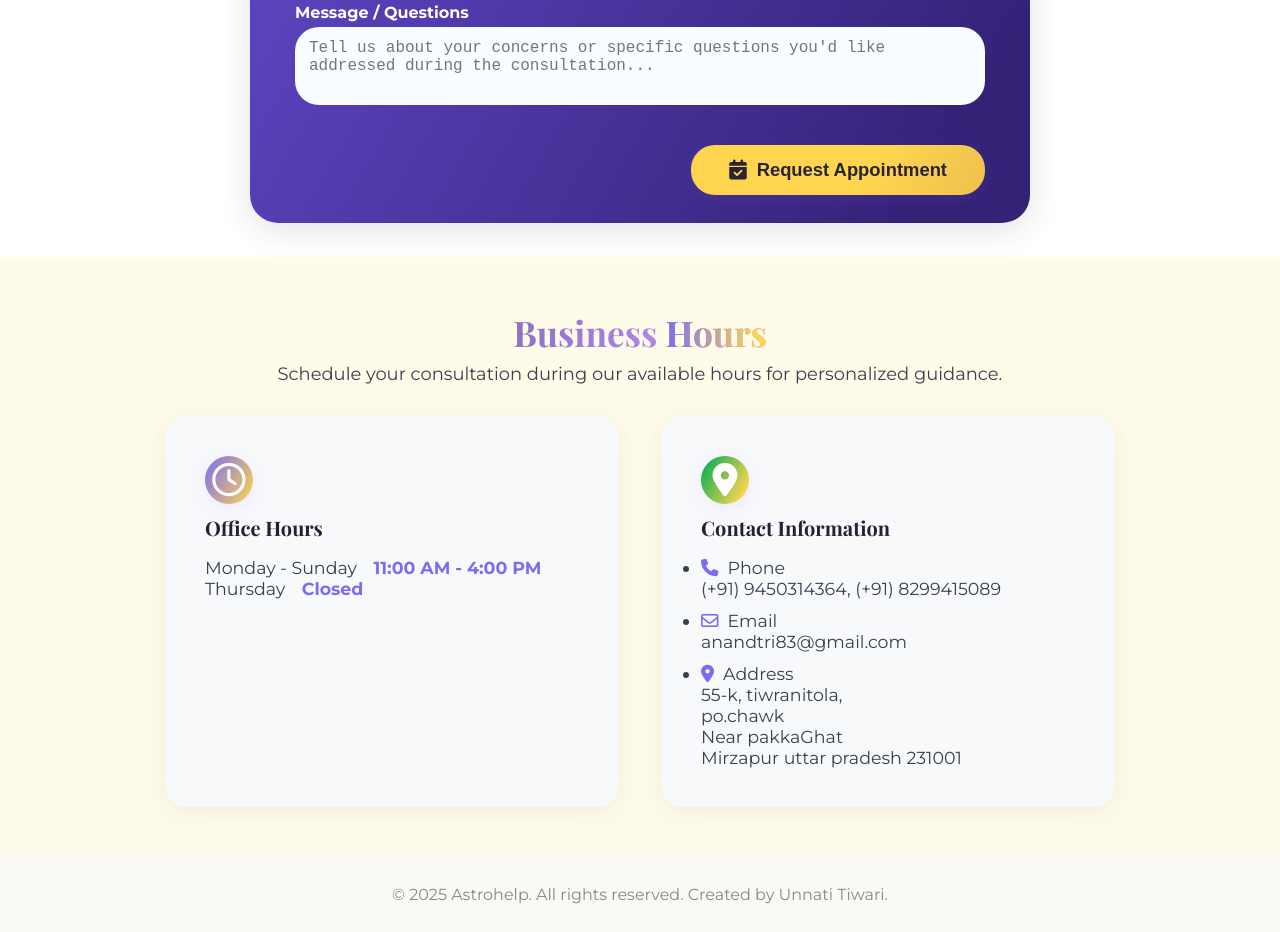
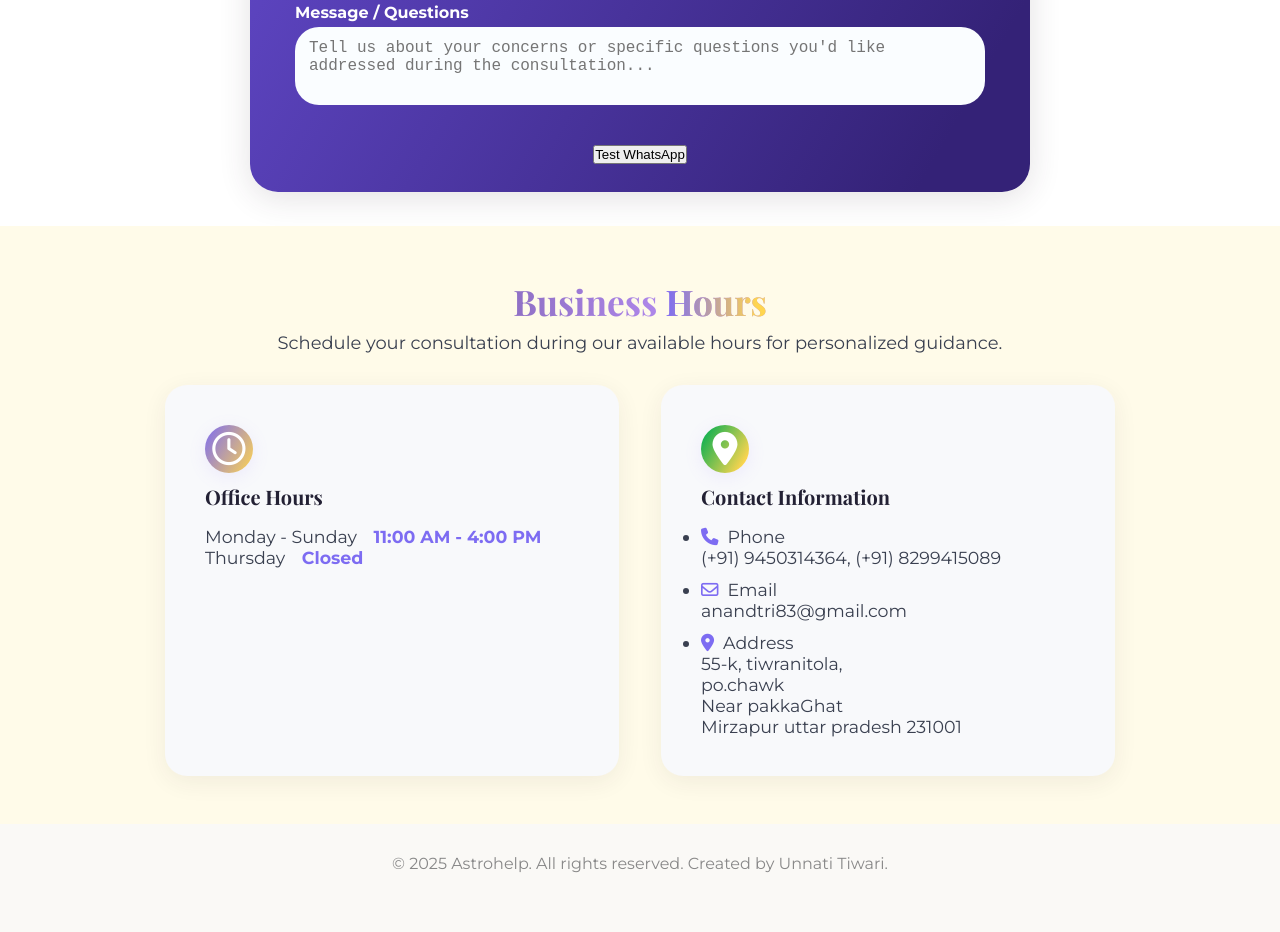
Before and after one commit to unnatit08/astrohelp, a plain HTML site: page index.html in a window 1280 px wide. Shown: the part 2914-3846 px from the top of the page. After the commit the page ends 3815 px from the top, so only its background shows below. Drawn offline with nearby package versions, Linux system fonts and the light colour scheme.

Commit message:
Update index.html

```diff
--- a/index.html
+++ b/index.html
@@ -645,8 +645,7 @@
         <textarea rows="3" placeholder="Tell us about your concerns or specific questions you'd like addressed during the consultation..."></textarea>
       </div>
       <div class="form-group form-row2 form-actions">
-        <button class="btn-appointment" type="button" onclick="sendToWhatsApp()"><i class="fa-solid fa-calendar-check"></i>Request Appointment</button>
-
+        <button onclick="window.open('https://wa.me/919450314364', '_blank')">Test WhatsApp</button>
       </div>
     </form>
   </div>
```
